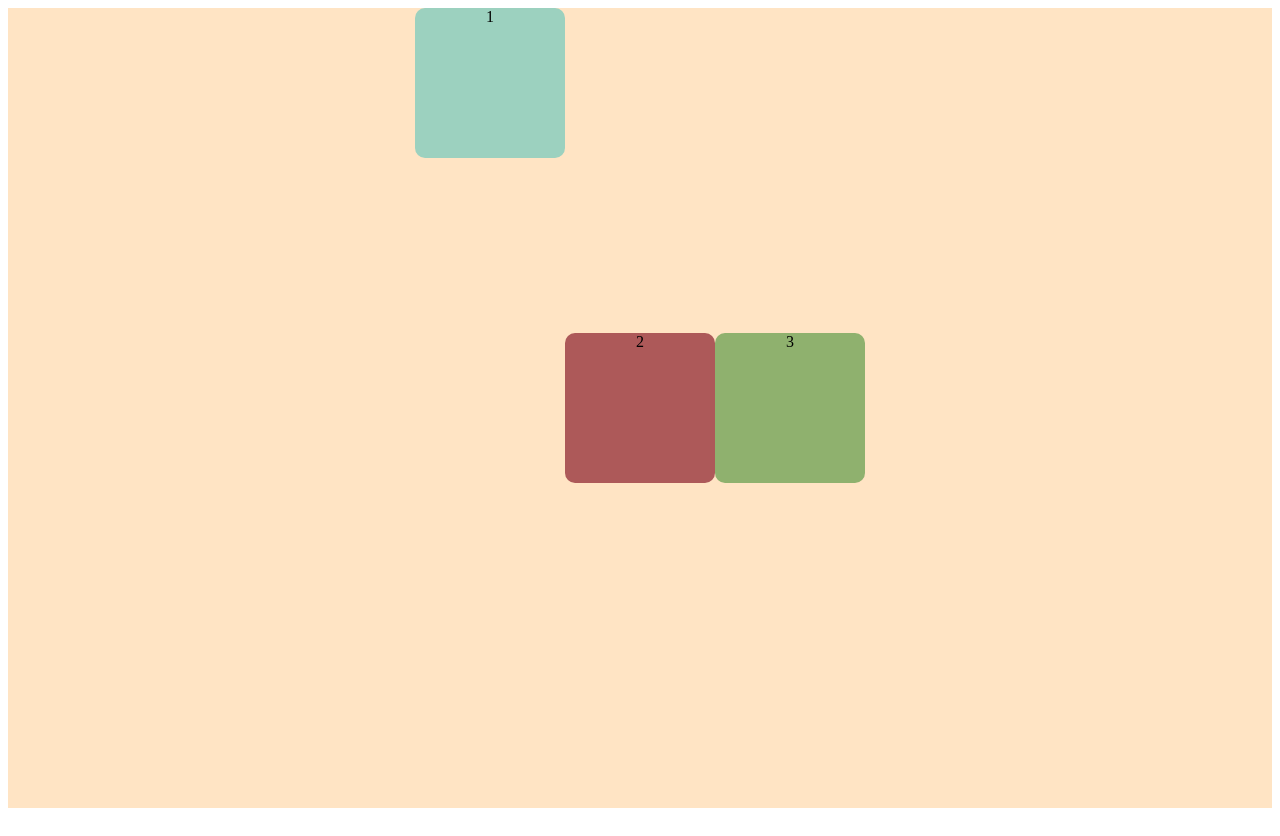
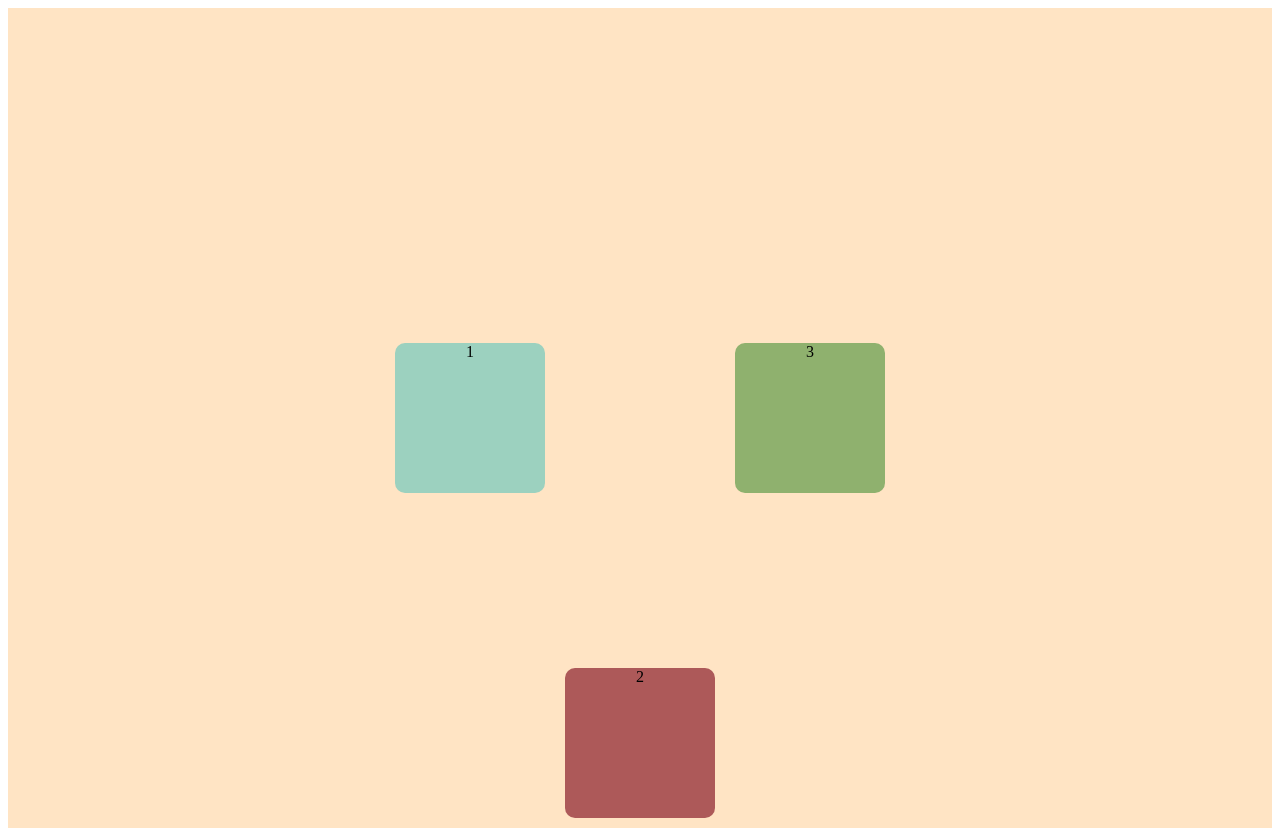
Before and after one commit to ranierioliveira/curso-de-git-e-github, a plain HTML site: page estudo-flexbox/pag02.html in a window 1280 px wide. Drawn offline with Linux system fonts and the light colour scheme.

Commit message:
revisão de  flexbox

```diff
--- a/estudo-flexbox/pag02.html
+++ b/estudo-flexbox/pag02.html
@@ -9,12 +9,15 @@
         .container{
             background-color: bisque;
             display: flex;
-            flex-flow: row nowrap;
+            flex-direction: row;
             justify-content: center;
             align-items: center;
+            flex-wrap: nowrap;
+            gap: 10px 20px;
 
 
             height: 800px;
+            padding: 10px;
         }
         div{
             height: 150px;
@@ -24,15 +27,19 @@
         }
         .bloco-1{
             background-color: rgb(156, 209, 191);
-            align-self: flex-start;
+            flex: 0 1 auto;
+
 
         }
         .bloco-2{
             background-color: rgb(173, 89, 89);
+            align-self: flex-end
+
 
         }
         .bloco-3{
             background-color: rgb(143, 177, 110);
+
 
         }
     </style>
@@ -43,6 +50,7 @@
         <div class="bloco-2">2</div>
         <div class="bloco-3">3</div>
 
+
     </main>
 </body>
 </html>
```
